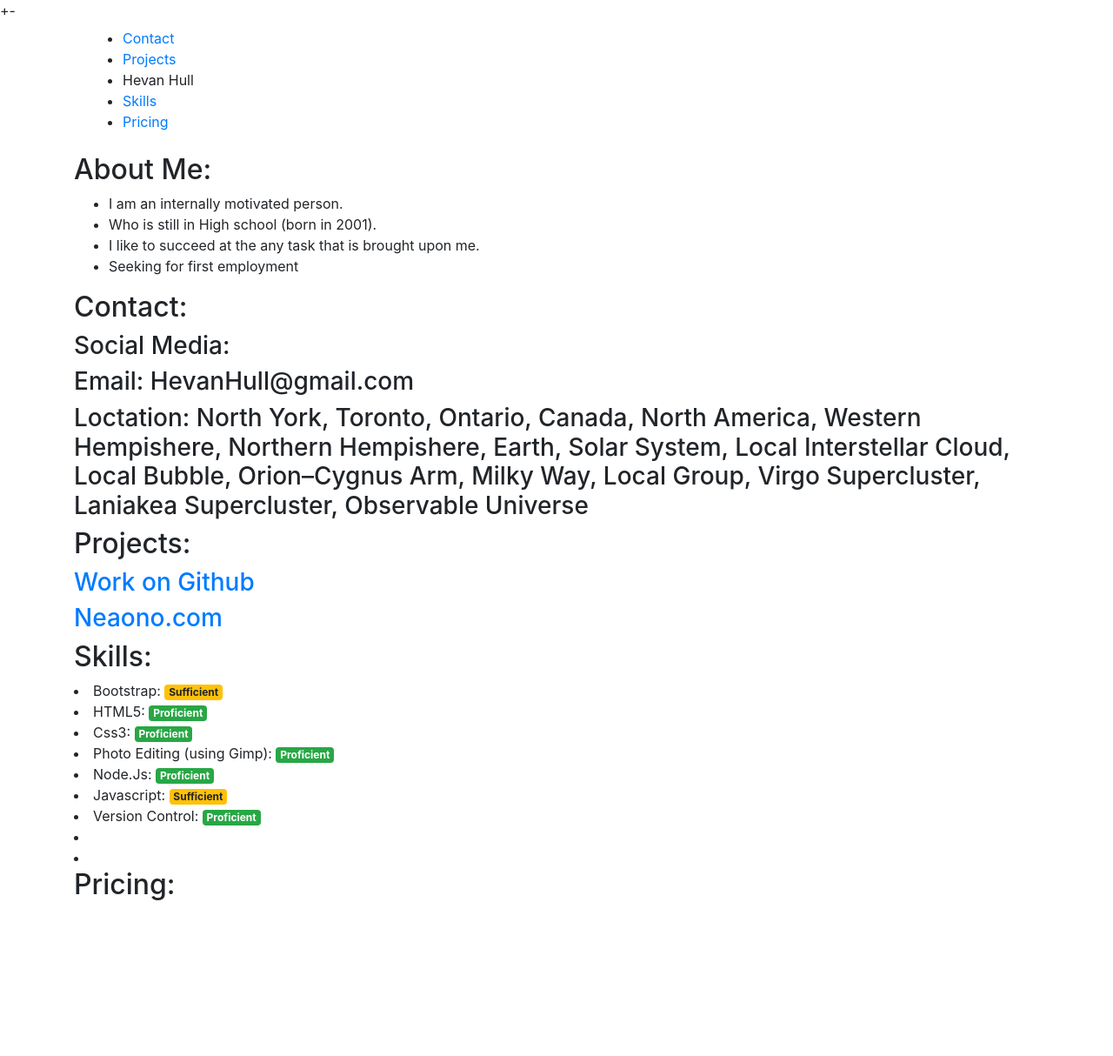
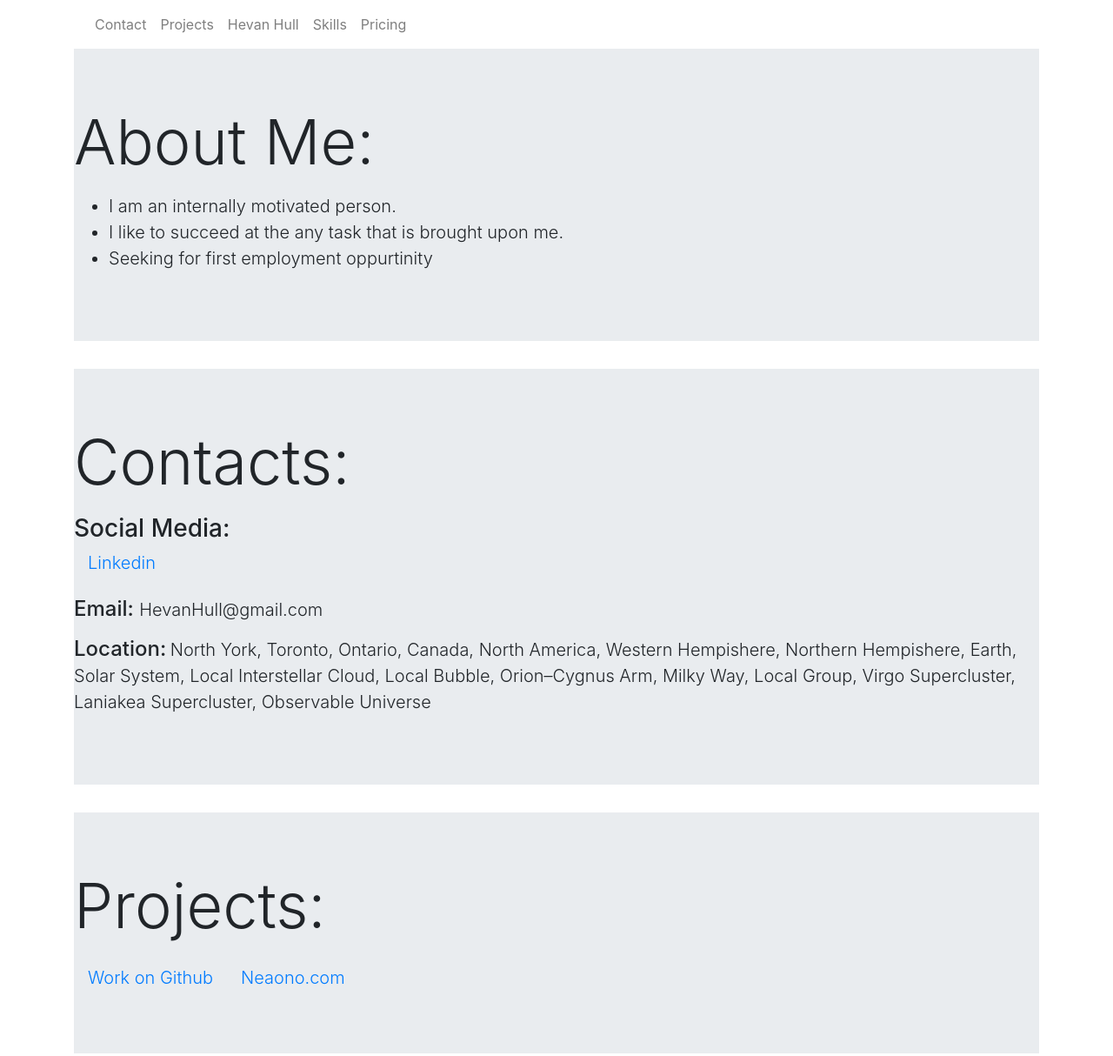
Before and after one commit to 2khev/Resume, a website: page src/index.html in a window 1280 px wide. Shown: the top 1214 px of the page at 87% size. Before the commit the page ends 1045 px from the top, so only its background shows below. Drawn offline with Linux system fonts and the light colour scheme.

Commit message:
second commit

```diff
--- a/src/index.html
+++ b/src/index.html
@@ -1,5 +1,5 @@
 <!DOCTYPE html>
-<html class="no-js" lang="en">+-
+<html class="no-js" lang="en">
     <head>
         <title>Hevan Hull Resume</title>
         <meta http-equiv="x-ua-compatible" content="ie-edge">
@@ -12,67 +12,103 @@
     </head>
     <body>
         <div class="container">
-            <nav class ="navbar navbar-expand-lg navbar-light">
-                <ul>
-                    <li class="nav-list"><a href="#Contact">Contact</a></li>
-                    <li class="nav-list"><a href="#Projects">Projects</a></li>
-                    <li class="md-navbar-brand lg-h1" href="#About-me">Hevan Hull</li>
-                    <li class="nav-list"><a href="#Skills">Skills</a></li>
-                    <li class="nav-list"><a href="#Pricing">Pricing</a></li>
+            <nav class ="navbar navbar-expand-md navbar-light">
+                <button class="navbar-toggler" type="button" data-toggle="collapse" data-target="#navbarSupportedContent" aria-controls="navbarSupportedContent" aria-expanded="false" aria-label="Toggle navigation">
+                    <span class="navbar-toggler-icon">Hevan Hull</span>
+                </button>
+                <div class="collapse navbar-collapse" id="navbarNav">
+                    <ul class="navbar-nav">
+                        <li class="nav-item">
+                            <a class="nav-link" href="#Contact">Contact</a>
+                        </li>
+
+                        <li class="nav-item">
+                            <a class="nav-link" href="#Projects">Projects</a>
+                        </li>
+
+                        <li class="nav-item">
+                            <a class="nav-link" href="#About-me">Hevan Hull</a>
+                        </li>
+
+                        <li class="nav-item">
+                            <a class="nav-link" href="#Skills">Skills</a>
+                        </li>
+
+                        <li class="nav-item">
+                            <a class="nav-link" href="#Pricing">Pricing</a>
+                        </li>
                     </ul>
+                </div>
             </nav>
             <div class="section">
                 <div class="articles" id="About-me">
-                    <h2 class="nav-title">
+                    <div class="jumbotron jumbotron-fluid">
+                        <p class="display-3">
                             About Me:
-                    </h2>
+                        </p>
                         <ul>
-                        <li>I am an internally motivated person.</li>
-                        <li>Who is still in High school (born in 2001).</li>
-                        <li>I like to succeed at the any task that is brought upon me.</li>
-                        <li>Seeking for first employment</li>
+                            <li class="lead">I am an internally motivated person.</li>
+                            <li class="lead">I like to succeed at the any task that is brought upon me.</li>
+                            <li class="lead">Seeking for first employment oppurtinity</li>
                         </ul>
+                    </div>
                 </div>
 
                 <div class="articles" id="Contact">
-                    <h2 class="nav-title">
-                        Contact:
-                    </h2>
-                    <h3>Social Media: </h3>
-                    <h3>Email: HevanHull@gmail.com</h3>
-                    <h3>Loctation: North York, Toronto, Ontario, Canada, North America, Western Hempishere,
+                    <div class="jumbotron jumbotron-fluid">
+                        <p class="display-3">
+                            Contacts:
+                        </p>
+                        <p><span class="h3">Social Media:</span>
+                            <a class="nav-link lead" href="https://ca.linkedin.com/in/hevan-hull-5ab27b105">Linkedin</a>
+                        </p>
+                        <p><span class="h4">Email: </span><span class="lead">HevanHull@gmail.com</span></p>
+                        <p>
+                            <span class="h4">Location:</span>
+                            <span class="lead">North York, Toronto, Ontario, Canada, North America, Western Hempishere,
                                 Northern Hempishere, Earth, Solar System, Local Interstellar Cloud, Local Bubble,
-                        Orion–Cygnus Arm, Milky Way, Local Group, Virgo Supercluster, Laniakea Supercluster, Observable Universe</h3>
+                                Orion–Cygnus Arm, Milky Way, Local Group, Virgo Supercluster, Laniakea Supercluster, Observable Universe
+                            </span>
+                        </p>
+                    </div>
                 </div>
 
                 <div class="articles" id="Projects">
-                    <h2 class="nav-title">
+                    <div class="jumbotron jumbotron-fluid">
+                        <p class="display-3">
                             Projects:
-                    </h2>
-                    <h3><a href="https://github.com/2khev" target="_blank">Work on Github</a></h3>
-                    <h3><a href="Neaono.com" target="_blank">Neaono.com</a></h3>
+                        </p>
+                        <ul class="nav">
+                            <li class="lead"><a class="nav-link" href="https://github.com/2khev" target="_blank">Work on Github</a></li>
+                            <li class="lead"><a class="nav-link" href="Neaono.com" target="_blank">Neaono.com</a></li>
+                        </ul>
+                    </div>
                 </div>
 
                 <div class="articles" id="Skills">
-                    <h2 class="nav-title">
+                    <div class="jumbotron jumbotron-fluid">
+                        <p class="display-3">
                             Skills:
-                    </h2>
-                    </ul>
-                        <li>Bootstrap: <span class="badge badge-warning">Sufficient</span></li>
-                        <li>HTML5: <span class="badge badge-success">Proficient</span></li>
-                        <li>Css3: <span class="badge badge-success">Proficient</span></li>
-                        <li>Photo Editing (using Gimp): <span class="badge badge-success">Proficient</span></li>
-                        <li>Node.Js: <span class="badge badge-success">Proficient</span></li>
-                        <li>Javascript: <span class="badge badge-warning">Sufficient</span></li>
-                        <li>Version Control: <span class="badge badge-success">Proficient</span></li>
-                        <li></li>
-                        <li></li>
+                        </p>
+                        <ul>
+                            <li class="h5">Bootstrap: <span class="badge badge-warning">Sufficient</span></li>
+                            <li class="h5">HTML5: <span class="badge badge-success">Proficient</span></li>
+                            <li class="h5">CSS3: <span class="badge badge-success">Proficient</span></li>
+                            <li class="h5">Photo Editing (using Gimp): <span class="badge badge-success">Proficient</span></li>
+                            <li class="h5">Node.Js: <span class="badge badge-warning">Sufficient</span></li>
+                            <li class="h5">Javascript: <span class="badge badge-warning">Sufficient</span></li>
+                            <li class="h5">Version Control (using Github): <span class="badge badge-warning">Sufficient</span></li>
+                            <li class="h5">Terminal (using CMD, Git Shell): <span class="badge badge-warning">Sufficient</span></li>
                         </ul>
                     </div>
+                </div>
                 <div class="articles" id="Pricing">
-                    <h2 class="nav-title">
+                    <p class="display-3">
                         Pricing:
-                    </h2>
+                    </p>
+                    <img src="https://musingsofamiddleagedgeek.files.wordpress.com/2018/01/8158fc983144ef9fa51aede07ea12fab_original.gif?w=1000"
+                    class="img-fluid col-12" alt="Responsive image">
+                    <p></p>
                 </div>
             </div>
         </div>
```
Also changed, not shown: src/css/style.css (line endings or trailing spaces). Lines whose indentation alone changed are shown as unchanged.
